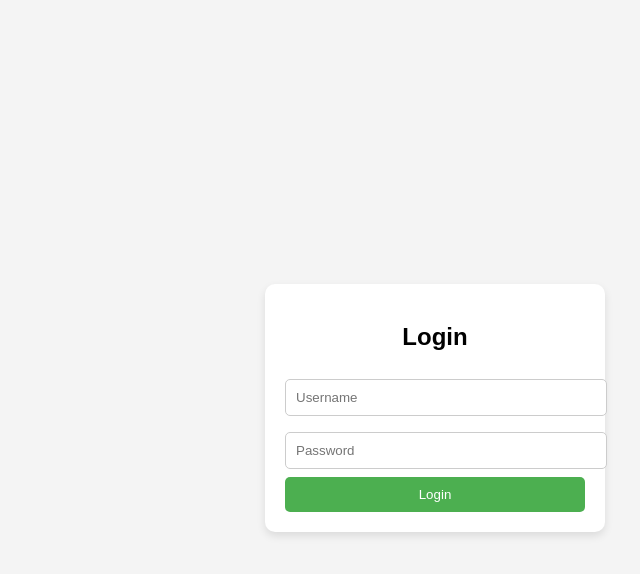
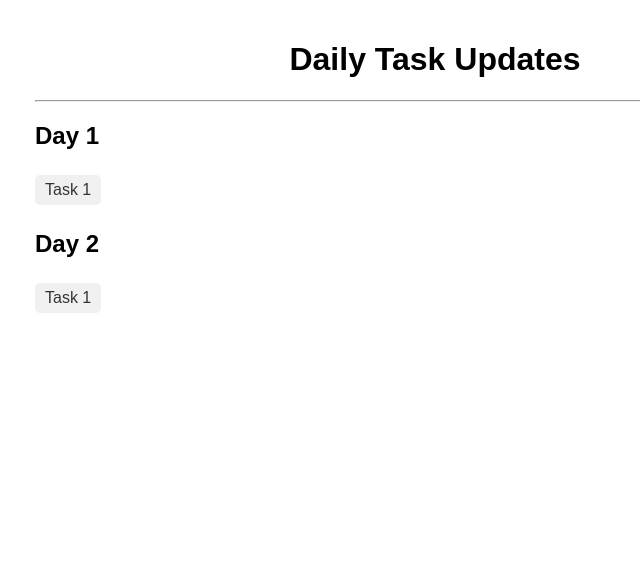
Before and after one commit to lazy0312/Login, a plain HTML site: page index.html in a window 1280 px wide. Shown: the whole page, without its empty margins (205-845 px from the left). Drawn offline with Linux system fonts and the light colour scheme.

Commit message:
index.html
Signed-off-by: lazy0312 <130342950+lazy0312@users.noreply.github.com>

```diff
--- a/index.html
+++ b/index.html
@@ -3,67 +3,45 @@
 <head>
   <meta charset="UTF-8">
   <meta name="viewport" content="width=device-width, initial-scale=1.0">
-  <title>Login Page</title>
+  <title>Daily Task Updates</title>
   <style>
-    body {
-      font-family: Arial, sans-serif;
-      background: #f4f4f4;
-      display: flex;
-      justify-content: center;
-      align-items: center;
-      height: 100vh;
-    }
-    .login-container {
-      background: white;
-      padding: 20px;
-      border-radius: 10px;
-      box-shadow: 0 4px 8px rgba(0,0,0,0.1);
-      width: 300px;
-    }
-    .login-container h2 {
-      text-align: center;
-      margin-bottom: 20px;
-    }
-    .login-container input {
-      width: 100%;
-      padding: 10px;
-      margin: 8px 0;
-      border: 1px solid #ccc;
-      border-radius: 5px;
-    }
-    .login-container button {
-      width: 100%;
-      padding: 10px;
-      background: #4CAF50;
-      color: white;
-      border: none;
-      border-radius: 5px;
-      cursor: pointer;
-    }
-    .login-container button:hover {
-      background: #45a049;
-    }
+    body { font-family: Arial, sans-serif; max-width: 800px; margin: auto; padding: 20px; }
+    h1 { text-align: center; }
+    hr { margin: 20px 0; }
+    .day-block { margin-bottom: 20px; }
+    .task-link { display: inline-block; margin: 5px 10px 5px 0; padding: 6px 10px; background: #f0f0f0; border-radius: 5px; text-decoration: none; color: #333; }
+    .task-link:hover { background: #ddd; }
   </style>
 </head>
 <body>
-  <div class="login-container">
-    <h2>Login</h2>
-    <input type="text" id="username" placeholder="Username" required>
-    <input type="password" id="password" placeholder="Password" required>
-    <button onclick="login()">Login</button>
+  <h1>Daily Task Updates</h1>
+  <hr>
+
+  <div class="day-block">
+    <h2>Day 1</h2>
+    <a href="Day-1.html" class="task-link">Task 1</a>
   </div>
 
-  <script>
-    function login() {
-      const user = document.getElementById("username").value;
-      const pass = document.getElementById("password").value;
+  <div class="day-block">
+    <h2>Day 2</h2>
+    <a href="Day-2.html" class="task-link">Task 1</a>
+  </div>
 
-      if (user === "admin" && pass === "1234") {
-        alert("Login successful!");
-      } else {
-        alert("Invalid username or password");
-      }
-    }
-  </script>
+<!--  <div class="day-block">
+    <h2>Day 3</h2>
+    <a href="day3task1.html" class="task-link">Task 1</a>
+    <a href="day3task2.html" class="task-link">Task 2</a>
+  </div>
+
+  <div class="day-block">
+    <h2>Day 4</h2>
+    <a href="day4.html" class="task-link">Task</a>
+  </div>
+
+  <div class="day-block">
+    <h2>Day 5</h2>
+    <a href="imagegallery.html" class="task-link">Image Gallery</a>
+  </div>
+-->
 </body>
 </html>
```
